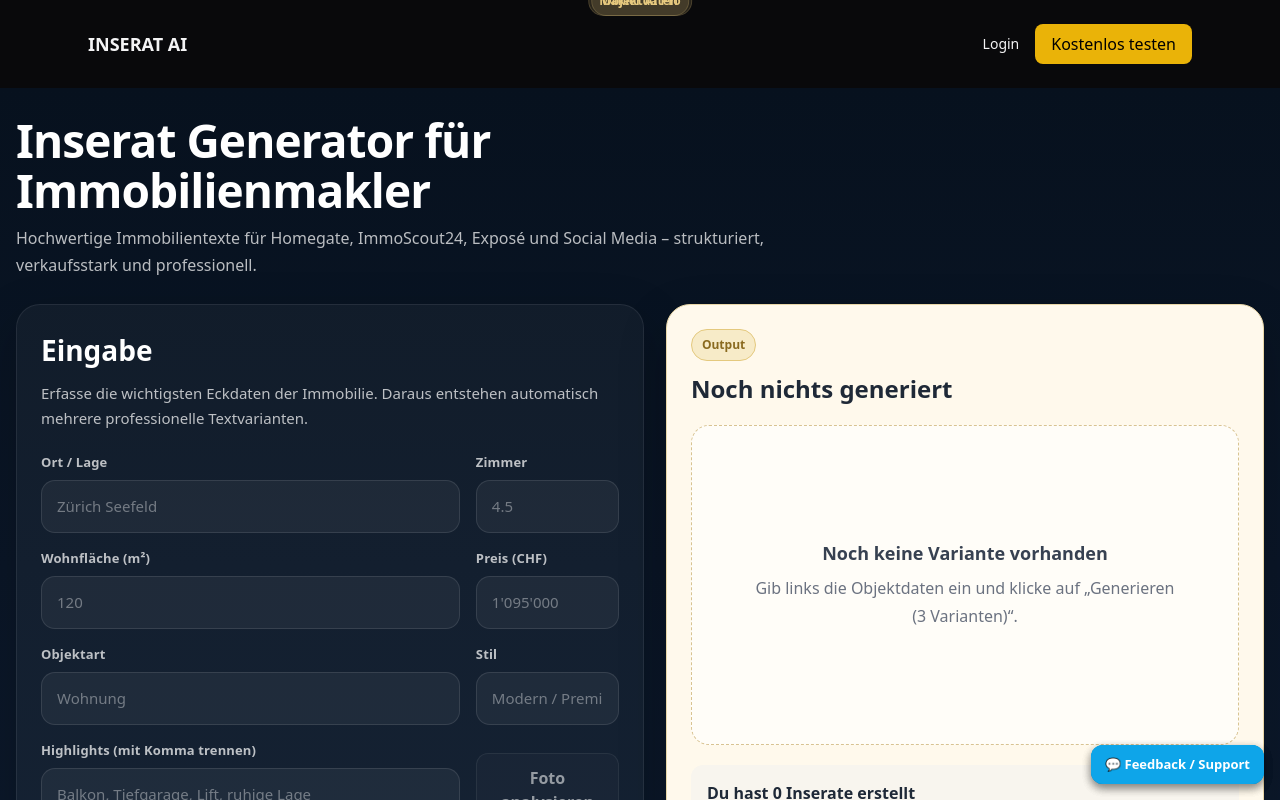
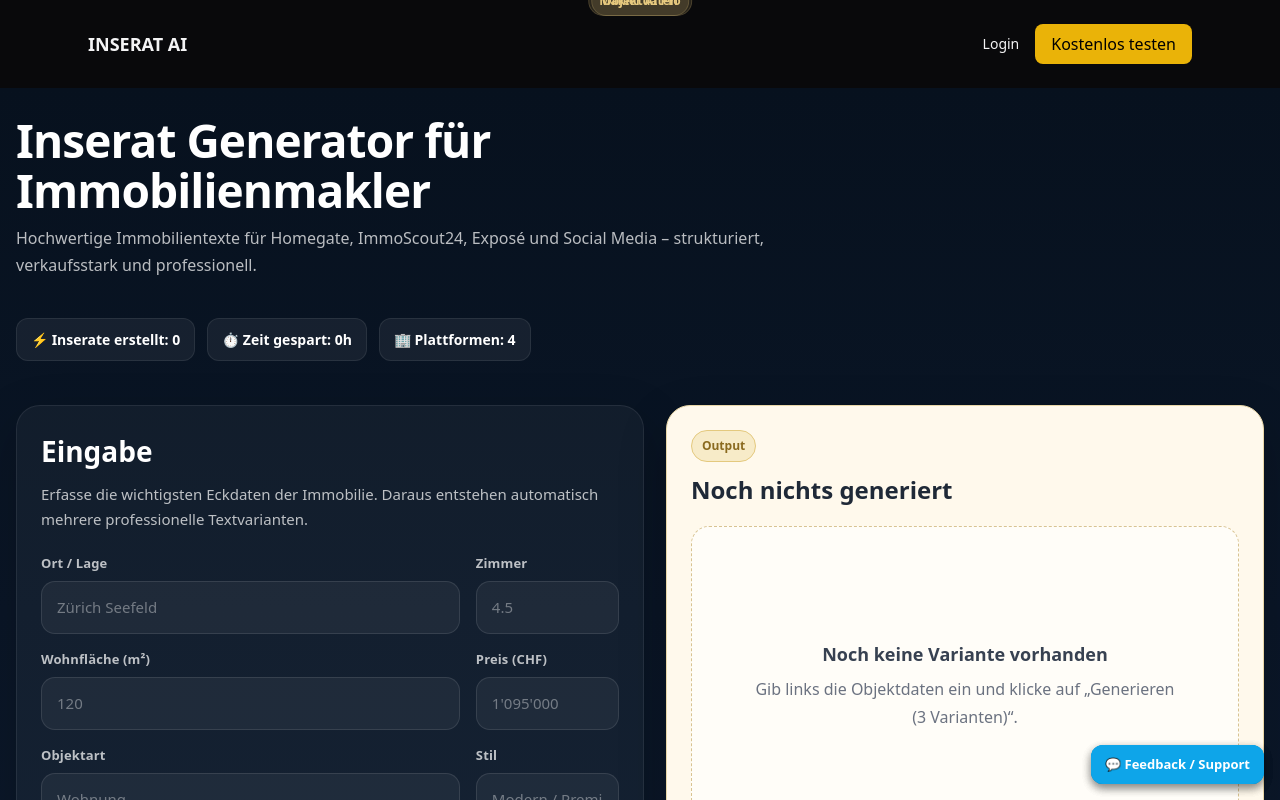
Before and after one commit to capizzijesse-commits/makler-plattform, a Next.js app: page /dashboard in a window 1280 px wide. Shown: the top 800 px of the page. Built offline with nearby package versions, Linux system fonts and the light colour scheme.

Commit message:
add stats section

```diff
--- a/app/dashboard/page.tsx
+++ b/app/dashboard/page.tsx
@@ -457,7 +457,57 @@ await navigator.clipboard.writeText(fullText);
               Social Media – strukturiert, verkaufsstark und professionell.
             </p>
           </div>
+<div
+  style={{
+    display: "flex",
+    gap: "12px",
+    flexWrap: "wrap",
+    marginTop: "16px",
+    marginBottom: "18px",
+  }}
+>
+  <div
+    style={{
+      padding: "10px 14px",
+      borderRadius: "12px",
+      background: "rgba(255,255,255,0.06)",
+      border: "1px solid rgba(255,255,255,0.08)",
+      color: "#fff",
+      fontSize: "14px",
+      fontWeight: 600,
+    }}
+  >
+    ⚡ Inserate erstellt: 0
+  </div>
 
+  <div
+    style={{
+      padding: "10px 14px",
+      borderRadius: "12px",
+      background: "rgba(255,255,255,0.06)",
+      border: "1px solid rgba(255,255,255,0.08)",
+      color: "#fff",
+      fontSize: "14px",
+      fontWeight: 600,
+    }}
+  >
+    ⏱ Zeit gespart: 0h
+  </div>
+
+  <div
+    style={{
+      padding: "10px 14px",
+      borderRadius: "12px",
+      background: "rgba(255,255,255,0.06)",
+      border: "1px solid rgba(255,255,255,0.08)",
+      color: "#fff",
+      fontSize: "14px",
+      fontWeight: 600,
+    }}
+  >
+    🏢 Plattformen: 4
+  </div>
+</div>
         </div>
 
         <div className="grid">
```
